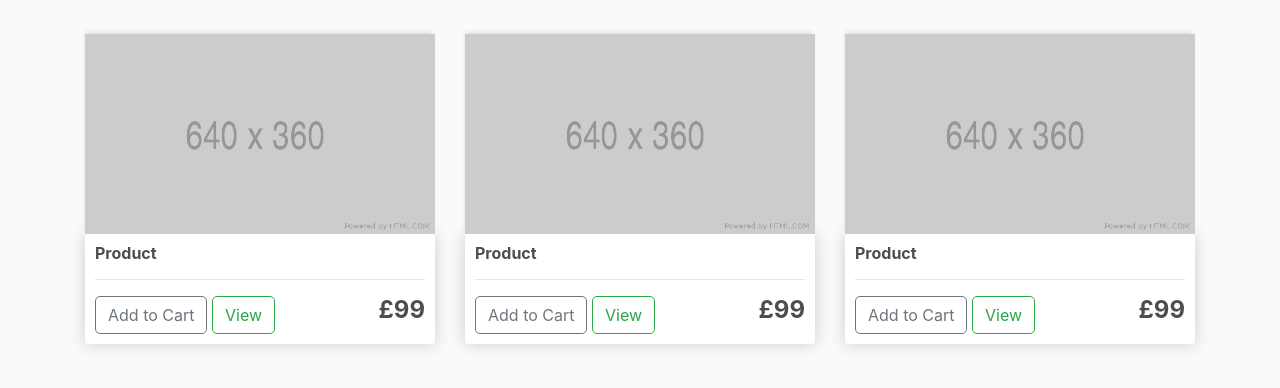
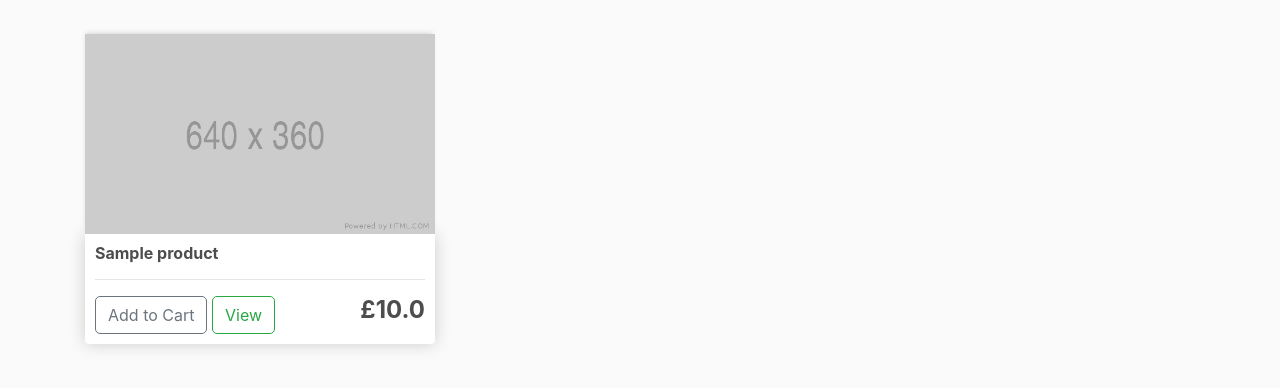
Before and after one commit to Cloud-Monkey/micro-e-commerce-django-paypal, a Django app: page / in a window 1280 px wide. Shown: the part 86-474 px from the top of the page. Run offline with Django 4.2, Linux system fonts and the light colour scheme; tables that the repository leaves empty hold one stand-in row (values such as "Sample post"); some libraries are stand-ins or nearby versions.

Commit message:
add: products from admin panel and render product data in template store html

```diff
--- a/store/templates/store/store.html
+++ b/store/templates/store/store.html
@@ -2,40 +2,20 @@
 {% load static %}
 {% block content %}
 	<div class="row">
+		{% for product in products %}
 		<div class="col-lg-4">
 			<img class="thumbnail" src="{% static 'images/placeholder.png' %}">
 			<div class="box-element product">
-               <h6><strong>Product</strong></h6>
+				<h6><strong>{{product.name}}</strong></h6>
+				<hr>
 
-               <hr>
 				<button  class="btn btn-outline-secondary add-btn">Add to Cart</button>
 				<a class="btn btn-outline-success" href="#">View</a>
-		<h4 style="display: inline-block; float: right"><strong>£99</strong></h4>
+				<h4 style="display: inline-block; float: right"><strong>£{{product.price}}</strong></h4>
+
 			</div>
 		</div>
-
-     <div class="col-lg-4">
-          <img class="thumbnail" src="{% static 'images/placeholder.png' %}">
-          <div class="box-element product">
-               <h6><strong>Product</strong></h6>
-
-               <hr>
-		<button  class="btn btn-outline-secondary add-btn">Add to Cart</button>
-		<a class="btn btn-outline-success" href="#">View</a>
-		<h4 style="display: inline-block; float: right"><strong>£99</strong></h4>
-          </div>
+		{% endfor %}
 	</div>
 
-     <div class="col-lg-4">
-          <img class="thumbnail" src="{% static 'images/placeholder.png' %}">
-          <div class="box-element product">
-               <h6><strong>Product</strong></h6>
-
-               <hr>
-		<button  class="btn btn-outline-secondary add-btn">Add to Cart</button>
-		<a class="btn btn-outline-success" href="#">View</a>
-		<h4 style="display: inline-block; float: right"><strong>£99</strong></h4>
-          </div>
-     </div>
-</div>
 {% endblock content %}
--- a/store/views.py
+++ b/store/views.py
@@ -1,14 +1,15 @@
 from django.shortcuts import render
+from .models import *
 
-# create views here
 def store(request):
-	context = {}
+	products = Product.objects.all()
+	context = {'products':products}
 	return render(request, 'store/store.html', context)
 
 def cart(request):
-    context = {}
-    return render(request, 'store/cart.html', context)
+	context = {}
+	return render(request, 'store/cart.html', context)
 
 def checkout(request):
-    context = {}
-    return render(request, 'store/checkout.html', context)
+	context = {}
+	return render(request, 'store/checkout.html', context)
```
Lines whose indentation alone changed are shown as unchanged.
